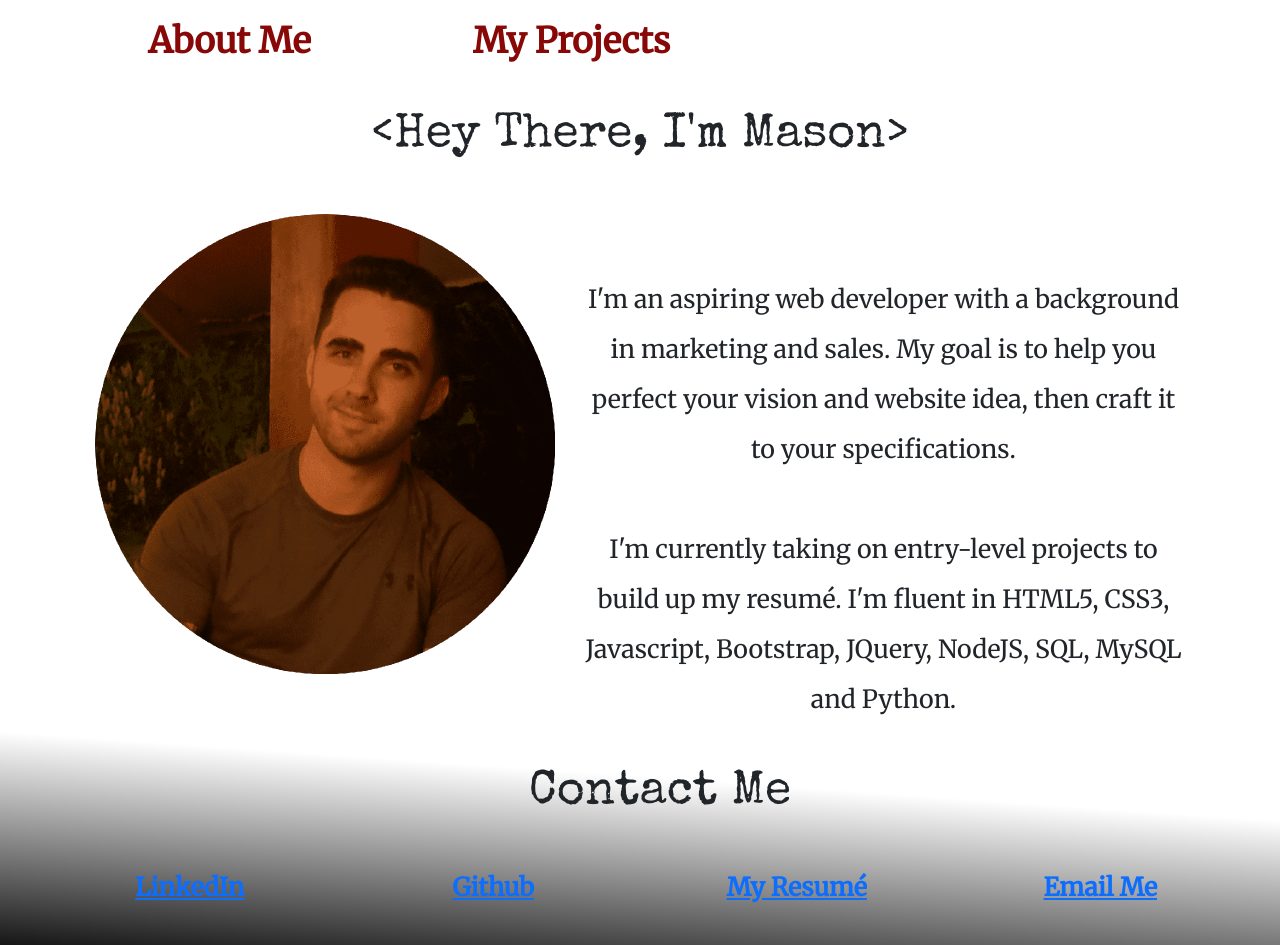
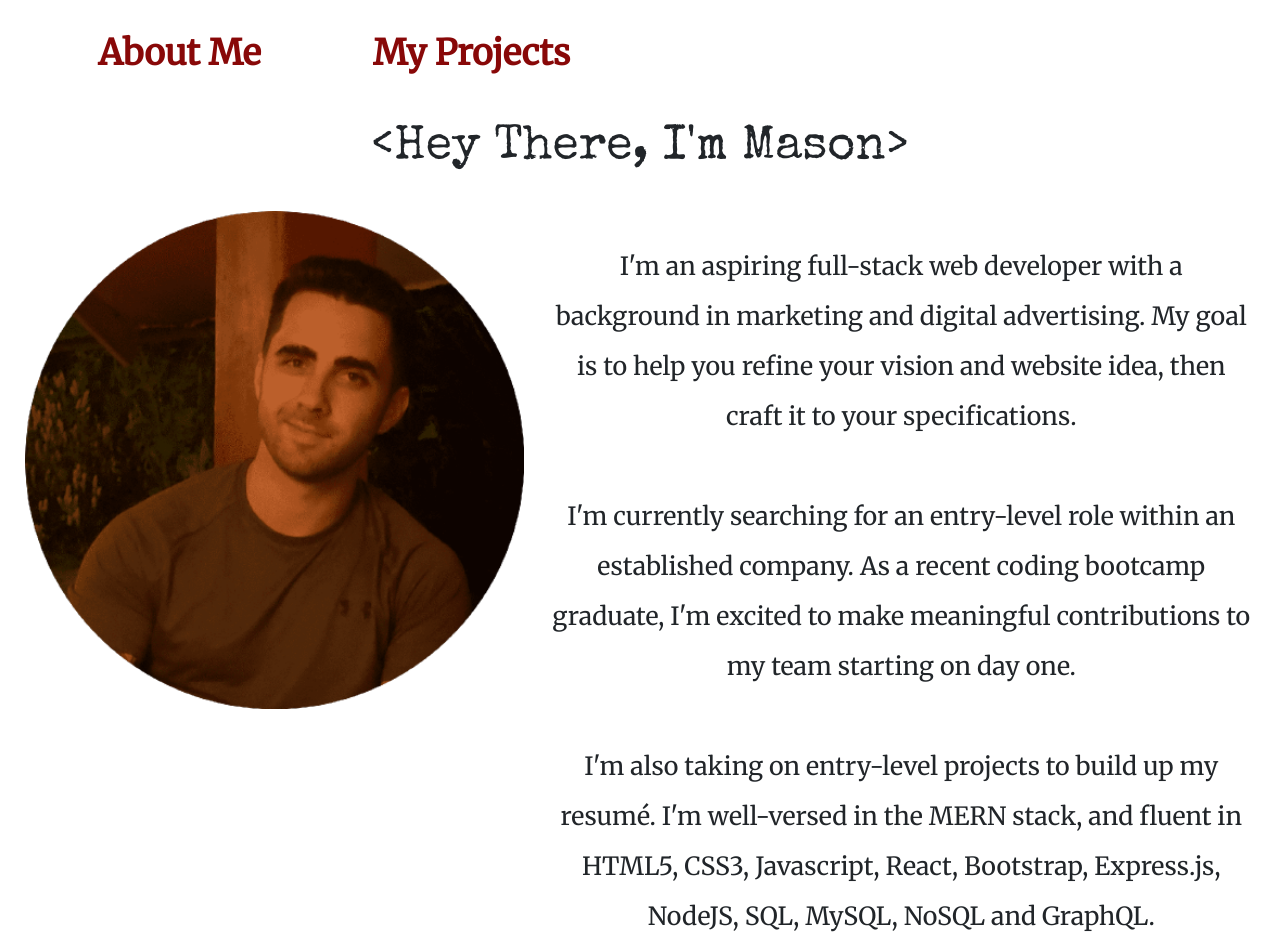
Before and after one commit to mwallis5110/Homework2, a React (Create React App) app: page / in a window 1280 px wide. Shown: the part 167-1112 px from the top of the page. Built offline with nearby package versions, Linux system fonts and the light colour scheme.

Commit message:
About page is polished

```diff
--- a/src/components/Footer/Footer.css
+++ b/src/components/Footer/Footer.css
@@ -1,7 +1,7 @@
 footer {
+  margin-top: 50px;
   padding-bottom: 30px;
   padding-left: 40px;
-  padding-top: 100px;
   background: linear-gradient(184deg, white 40%, black);
 }
 
@@ -12,21 +12,35 @@ footer {
   font-family: "Special Elite";
 }
 
-footer h4 {
-    text-decoration: none;
+.contactLinks {
+  display: flex;
+  flex-direction: row;
   text-align: center;
-  font-size: 25px;
-  margin-right: 80px;
-  margin-left: 50px;
+}
+
+#linkedin, #github, #resume, #emailAddress {
+  text-decoration: none;
+  text-align: center;
+  font-size: 35px;
+  /* margin: 10px; */
+  /* margin-right: 80px; */
+  /* margin-left: 50px; */
+  padding: 1rem 2rem;
+
   color: #880808;
   font-weight: bold;
   font-family: "Merriweather", serif;
 }
 
-footer h4:hover {
+#linkedin:hover, #github:hover, #resume:hover, #emailAddress:hover {
   color: white;
   background-color: #d21404;
   border-radius: 50px;
   opacity: 1;
   transition: 0.5s ease-out;
 }
+
+a {
+  text-align: center;
+   /* padding: 55px; */
+}
--- a/src/components/Footer/Footer.js
+++ b/src/components/Footer/Footer.js
@@ -1,6 +1,6 @@
 import React from "react";
-import { Row, Col } from "react-bootstrap";
-import "./Footer.css"
+import { Container, Row, Col } from "react-bootstrap";
+import "./Footer.css";
 
 export default function Footer() {
   return (
@@ -10,24 +10,37 @@ export default function Footer() {
         <Row className="contactLinks">
           <Col sm={12} lg={6} xl={3}>
             <h4>
-              <a href="https://www.linkedin.com/in/masonwallis/">LinkedIn</a>
+              <a id="linkedin" href="https://www.linkedin.com/in/masonwallis/">
+                LinkedIn
+              </a>
             </h4>
           </Col>
           <Col sm={12} lg={6} xl={3}>
             <h4>
-              <a href="https://github.com/mwallis5110">Github</a>
+              <a id="github" href="https://github.com/mwallis5110">
+                Github
+              </a>
             </h4>
           </Col>
           <Col sm={12} lg={6} xl={3}>
             <h4>
-              <a href="assets/images/Mason_Wallis_Resume.pdf" download>
+              <a
+                id="resume"
+                href="assets/images/Mason_Wallis_Resume.pdf"
+                download
+                style={{
+                  textAlign: "center",
+                }}
+              >
                 My Resumé
               </a>
             </h4>
           </Col>
           <Col sm={12} lg={6} xl={3}>
             <h4>
-              <a href="mailto: mwallis5110@gmail.com">Email Me</a>
+              <a id="emailAddress" href="mailto: mwallis5110@gmail.com">
+                Email Me
+              </a>
             </h4>
           </Col>
         </Row>
--- a/src/components/Header/Header.css
+++ b/src/components/Header/Header.css
@@ -1,5 +1,4 @@
 header {
-  text-align: left;
   padding-left: 40px;
   padding-top: 50px;
   font-family: "Special Elite";
@@ -10,5 +9,25 @@ header h1 {
   color: rgb(214, 214, 214);
   text-shadow: -2px -2px 0 black, 2px -2px 0 black, -2px 2px 0 black,
     2px 2px 0 black;
-  font-size: 55px;
+  font-size: 65px;
 }
+
+/* #myName {
+  margin: 30px;
+  text-align: left;
+} */
+
+#intro {
+ margin-top: 5px;
+ /* text-align: center; */
+}
+
+@media screen and (max-width: 480px) {
+  #intro {
+    text-align: center;
+  }
+
+  #myName {
+    text-align: center;
+  }
+}
--- a/src/components/Header/Header.js
+++ b/src/components/Header/Header.js
@@ -5,7 +5,7 @@ export default function Header(props) {
     return (
       <header>
         <div className="diagonal"></div>
-        <h1>Mason Wallis</h1>
+        <h1 id='myName'>Mason Wallis</h1>
         <h3 id="intro">&lt;Full Stack Web Developer | Austin, TX&gt;</h3>
       </header>
     );
--- a/src/components/Navbar/Navbar.css
+++ b/src/components/Navbar/Navbar.css
@@ -1,7 +1,7 @@
-nav {
+/* nav {
   position: absolute;
   margin: auto;
-}
+} */
 
 .redButton {
   display: flex;
@@ -12,7 +12,7 @@ nav {
 #link1, #link2 {
   font-size: 35px;
   margin-right: 80px;
-  margin-left: 50px;
+  /* margin-left: 50px; */
   color: #880808;
   font-weight: bold;
   font-family: "Merriweather", serif;
@@ -25,3 +25,10 @@ nav {
   opacity: 1;
   transition: 0.5s ease-out;
 }
+
+@media screen and (max-width: 480px) {
+  #link1, #link2 {
+    font-size: 25px;
+    text-align: center;
+  }
+}
--- a/src/components/Navbar/Navbar.js
+++ b/src/components/Navbar/Navbar.js
@@ -1,5 +1,5 @@
 import React from "react";
-import { Navbar, Nav, Container } from "react-bootstrap";
+import { Row, Col, Navbar, Nav, Container } from "react-bootstrap";
 import "./Navbar.css";
 
 export default function TopNavbar(props) {
@@ -7,10 +7,18 @@ export default function TopNavbar(props) {
     <Navbar className="light">
       <Container>
         <Nav className="me-auto" class="redButton">
-          <Nav.Link id="link1" onClick={() => props.setCurrentPage(1)}>About Me</Nav.Link>
-          <Nav.Link id="link2" onClick={() => props.setCurrentPage(2)}>
-            My Projects
-          </Nav.Link>
+          {/* <Row> */}
+            {/* <Col sm={12}> */}
+              <Nav.Link id="link1" onClick={() => props.setCurrentPage(1)}>
+                About Me
+              </Nav.Link>
+            {/* </Col> */}
+            {/* <Col sm={12}> */}
+              <Nav.Link id="link2" onClick={() => props.setCurrentPage(2)}>
+                My Projects
+              </Nav.Link>
+            {/* </Col> */}
+          {/* </Row> */}
         </Nav>
       </Container>
     </Navbar>
--- a/src/pages/About/About.js
+++ b/src/pages/About/About.js
@@ -8,15 +8,32 @@ export default function About() {
     <div className="Container">
       <h1 className="aboutMe">&lt;Hey There, I'm Mason&gt;</h1>
       <Row>
-        <Col sm={12} lg={6}>
-        <img src={Headshot} class="headshot" alt="A pic of me" rounded/>
+        <Col md={12} lg={5}>
+          <img
+            src={Headshot}
+            className="img-fluid"
+            id="headshot"
+            alt="A pic of me"
+            rounded
+          />
         </Col>
-        <Col sm={12} lg={6}>
-        <p className = 'aboutText'>I'm an aspiring web developer with a background in marketing and sales.
-        My goal is to help you perfect your vision and website idea, then craft it to your specifications.
+        <Col md={12} lg={7}>
+          <p className="aboutText">
+            I'm an aspiring full-stack web developer with a background in
+            marketing and digital advertising. My goal is to help you refine
+            your vision and website idea, then craft it to your specifications.
             <br />
             <br />
-        I'm currently taking on entry-level projects to build up my resumé. I'm fluent in HTML5, CSS3, Javascript, Bootstrap, JQuery, NodeJS, SQL, MySQL and Python.</p>
+            I'm currently searching for an entry-level role within an established
+            company. As a recent coding bootcamp graduate, I'm excited to make
+            meaningful contributions to my team starting on day one.
+            <br />
+            <br />
+            I'm also taking on entry-level projects to build up my resumé.
+            I'm well-versed in the MERN stack, and fluent in HTML5, CSS3,
+            Javascript, React, Bootstrap, Express.js, NodeJS, SQL, MySQL,
+            NoSQL and GraphQL.
+          </p>
         </Col>
       </Row>
     </div>
--- a/src/pages/About/about.css
+++ b/src/pages/About/about.css
@@ -1,22 +1,23 @@
 .aboutMe {
-  position: relative;
-  top: 25px;
+  /* position: relative; */
+  margin-top: 25px;
   font-family: "Special Elite";
   font-size: 300%;
   text-align: center;
 }
 
-.headshot {
-  position: relative;
-  float: left;
-  top: 40px;
-  left: 70px;
+#headshot {
+  /* position: relative; */
+  /* float: left; */
+  width: 600px;
+  /* top: 40px; */
+  /* padding-left: 70px; */
 }
 
 .aboutText {
-  position: relative;
-  right: 70px;
-  top: 100px;
+  /* position: relative; */
+  margin-top: 30px;
+  /* top: 100px; */
   font-size: 25px;
   font-family: "Merriweather", serif;
   line-height: 2.0;
--- a/src/pages/Projects/Projects.js
+++ b/src/pages/Projects/Projects.js
@@ -12,7 +12,7 @@ import "./projects.css";
 export default function Projects() {
   return (
     <div className="container">
-      <h1>My Work</h1>
+      <h1 className='myWork'>My Work</h1>
       <p className = 'topText'>
         These are just a few of the many projects I've had the pleasure of
         working on:
--- a/src/pages/Projects/projects.css
+++ b/src/pages/Projects/projects.css
@@ -2,7 +2,7 @@
     padding: 25px;
 }
 
-h1 {
+.myWork {
   position: relative;
   top: 25px;
   font-family: "Special Elite";
```
Also changed, not shown: 1 other file (tests, documents, lock files or other folders). Lines whose indentation alone changed are shown as unchanged.
